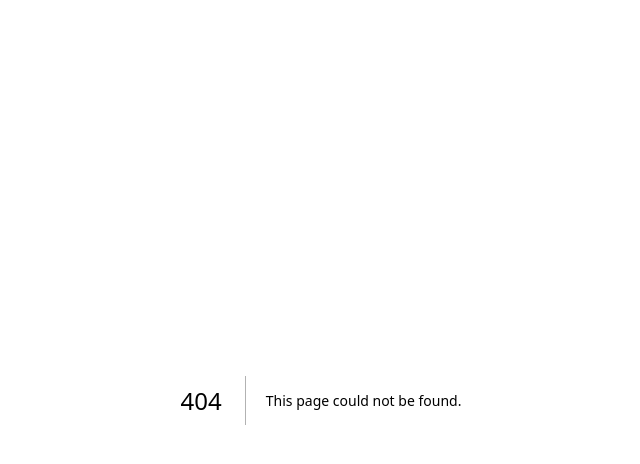
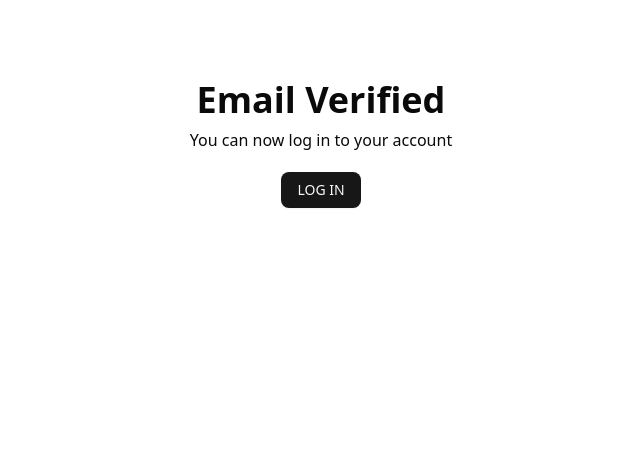
Before and after one commit to TheSciCoder3000/money-management-ai, a Next.js app: page /verified in a window 1280 px wide. Before the commit this address had no page. Shown: the top 464 px of the page, without its empty margins (319-959 px from the left). Built offline with nearby package versions, Linux system fonts and the light colour scheme.

Commit message:
login, email verification and link button

```diff
--- /dev/null
+++ b/app/login/page.tsx
@@ -0,0 +1,13 @@
+import LoginForm from "@/features/AuthForm/LoginForm";
+import { LoginUser } from "@/server/actions/loginUser";
+import React from "react";
+
+function SignIn() {
+  return (
+    <div className="flex min-h-screen w-screen flex-col justify-center pt-10">
+      <LoginForm onLogin={LoginUser} />
+    </div>
+  );
+}
+
+export default SignIn;
--- /dev/null
+++ b/app/verified/page.tsx
@@ -0,0 +1,18 @@
+import { LinkButton } from "@/components/ui/link-button";
+import React from "react";
+
+function EmailVerified() {
+  return (
+    <div className="h-screen w-screen overflow-hidden pt-20">
+      <div className="mx-auto flex max-w-[30rem] flex-col items-center">
+        <h1 className="mb-2 text-center text-4xl font-bold">Email Verified</h1>
+        <p className="mb-5 text-center">You can now log in to your account</p>
+        <LinkButton className="block" href={"/login"}>
+          LOG IN
+        </LinkButton>
+      </div>
+    </div>
+  );
+}
+
+export default EmailVerified;
--- /dev/null
+++ b/components/ui/link-button.tsx
@@ -0,0 +1,59 @@
+import * as React from "react";
+import { cva, type VariantProps } from "class-variance-authority";
+
+import { cn } from "@/lib/utils";
+import Link from "next/link";
+import { Route } from "next";
+
+const buttonVariants = cva(
+  "inline-flex items-center justify-center gap-2 whitespace-nowrap rounded-md text-sm font-medium transition-all disabled:pointer-events-none disabled:opacity-50 [&_svg]:pointer-events-none [&_svg:not([class*='size-'])]:size-4 shrink-0 [&_svg]:shrink-0 outline-none focus-visible:border-ring focus-visible:ring-ring/50 focus-visible:ring-[3px] aria-invalid:ring-destructive/20 dark:aria-invalid:ring-destructive/40 aria-invalid:border-destructive",
+  {
+    variants: {
+      variant: {
+        default:
+          "bg-primary text-primary-foreground shadow-xs hover:bg-primary/90",
+        destructive:
+          "bg-destructive text-white shadow-xs hover:bg-destructive/90 focus-visible:ring-destructive/20 dark:focus-visible:ring-destructive/40 dark:bg-destructive/60",
+        outline:
+          "border bg-background shadow-xs hover:bg-accent hover:text-accent-foreground dark:bg-input/30 dark:border-input dark:hover:bg-input/50",
+        secondary:
+          "bg-secondary text-secondary-foreground shadow-xs hover:bg-secondary/80",
+        ghost:
+          "hover:bg-accent hover:text-accent-foreground dark:hover:bg-accent/50",
+        link: "text-primary underline-offset-4 hover:underline",
+      },
+      size: {
+        default: "h-9 px-4 py-2 has-[>svg]:px-3",
+        sm: "h-8 rounded-md gap-1.5 px-3 has-[>svg]:px-2.5",
+        lg: "h-10 rounded-md px-6 has-[>svg]:px-4",
+        icon: "size-9",
+      },
+    },
+    defaultVariants: {
+      variant: "default",
+      size: "default",
+    },
+  },
+);
+
+function LinkButton({
+  className,
+  variant,
+  size,
+  href,
+  ...props
+}: React.ComponentProps<"a"> &
+  VariantProps<typeof buttonVariants> & {
+    href: Route;
+  }) {
+  return (
+    <Link
+      href={href}
+      data-slot="button"
+      className={cn(buttonVariants({ variant, size, className }))}
+      {...props}
+    />
+  );
+}
+
+export { LinkButton, buttonVariants };
--- /dev/null
+++ b/features/AuthForm/LoginForm.tsx
@@ -0,0 +1,96 @@
+"use client";
+import { toast } from "sonner";
+import { useForm } from "react-hook-form";
+import * as yup from "yup";
+import { Button } from "@/components/ui/button";
+import {
+  Form,
+  FormControl,
+  FormField,
+  FormItem,
+  FormLabel,
+  FormMessage,
+} from "@/components/ui/form";
+import { Input } from "@/components/ui/input";
+import { PasswordInput } from "@/components/ui/password-input";
+import { yupResolver } from "@hookform/resolvers/yup";
+import { PasswordMatchException } from "./PasswordMatchException";
+import { useRouter } from "next/navigation";
+import { LoginFunc } from "@/server/actions/loginUser";
+
+export const loginFormSchema = yup.object({
+  email: yup.string().email().required("Please enter a valid email"),
+  password: yup.string().required("Please enter a password"),
+});
+
+interface SignInFormProps {
+  onLogin: LoginFunc;
+}
+const SignInForm: React.FC<SignInFormProps> = ({ onLogin }) => {
+  const router = useRouter();
+  const form = useForm<yup.InferType<typeof loginFormSchema>>({
+    resolver: yupResolver(loginFormSchema),
+  });
+
+  async function onSubmit(values: yup.InferType<typeof loginFormSchema>) {
+    try {
+      await onLogin(values.email, values.password);
+
+      toast.success("Login Successful");
+
+      router.push("/");
+    } catch (error) {
+      console.error("Form submission error", error);
+      if (error instanceof PasswordMatchException) toast.error(error.message);
+      else toast.error("Failed to submit the form. Please try again.");
+    }
+  }
+
+  return (
+    <div className="mx-auto w-full max-w-[20rem]">
+      <h2 className="mb-5 w-full text-center text-3xl font-bold">Log In</h2>
+      <Form {...form}>
+        <form
+          onSubmit={form.handleSubmit(onSubmit)}
+          className="w-full space-y-8 py-10"
+        >
+          <FormField
+            control={form.control}
+            name="email"
+            render={({ field }) => (
+              <FormItem>
+                <FormLabel>Email</FormLabel>
+                <FormControl>
+                  <Input placeholder="" type="email" {...field} />
+                </FormControl>
+
+                <FormMessage />
+              </FormItem>
+            )}
+          />
+
+          <FormField
+            control={form.control}
+            name="password"
+            render={({ field }) => (
+              <FormItem>
+                <FormLabel>Password</FormLabel>
+                <FormControl>
+                  <PasswordInput placeholder="" {...field} />
+                </FormControl>
+
+                <FormMessage />
+              </FormItem>
+            )}
+          />
+
+          <Button type="submit" className="w-full cursor-pointer">
+            Log In
+          </Button>
+        </form>
+      </Form>
+    </div>
+  );
+};
+
+export default SignInForm;
--- a/features/AuthForm/SignInForm.tsx
+++ b/features/AuthForm/SignInForm.tsx
@@ -15,6 +15,7 @@ import { Input } from "@/components/ui/input";
 import { PasswordInput } from "@/components/ui/password-input";
 import { yupResolver } from "@hookform/resolvers/yup";
 import { PasswordMatchException } from "./PasswordMatchException";
+import { useRouter } from "next/navigation";
 
 export const formSchema = yup.object({
   username: yup.string().required("Please enter a valid username"),
@@ -26,9 +27,14 @@ export const formSchema = yup.object({
 });
 
 interface SignInFormProps {
-  onSignUp: (email: string, password: string) => Promise<void>;
+  onSignUp: (
+    email: string,
+    password: string,
+    metadata: { username: string; firstname: string; lastname: string },
+  ) => Promise<void>;
 }
 const SignInForm: React.FC<SignInFormProps> = ({ onSignUp }) => {
+  const router = useRouter();
   const form = useForm<yup.InferType<typeof formSchema>>({
     resolver: yupResolver(formSchema),
   });
@@ -38,13 +44,15 @@ const SignInForm: React.FC<SignInFormProps> = ({ onSignUp }) => {
       if (values.password !== values.confirm_password)
         throw new PasswordMatchException("Passwords Do not Match");
 
-      await onSignUp(values.email, values.password);
+      await onSignUp(values.email, values.password, {
+        username: values.username,
+        firstname: values.firstname,
+        lastname: values.lastname,
+      });
 
-      toast(
-        <pre className="mt-2 w-[340px] rounded-md bg-slate-950 p-4">
-          <code className="text-white">{JSON.stringify(values, null, 2)}</code>
-        </pre>,
-      );
+      toast.success("Account Created Successfuly");
+
+      router.push("/login");
     } catch (error) {
       console.error("Form submission error", error);
       if (error instanceof PasswordMatchException) toast.error(error.message);
--- a/lib/supabase/middleware.ts
+++ b/lib/supabase/middleware.ts
@@ -50,7 +50,8 @@ export async function updateSession(request: NextRequest) {
   if (
     // request.nextUrl.pathname !== "/" &&
     !user &&
-    !request.nextUrl.pathname.startsWith("/signin")
+    !request.nextUrl.pathname.startsWith("/signin") &&
+    !request.nextUrl.pathname.startsWith("/login")
   ) {
     // no user, potentially respond by redirecting the user to the login page
     const url = request.nextUrl.clone();
```
Also changed, not shown: 2 other files (tests, documents, lock files or other folders).
